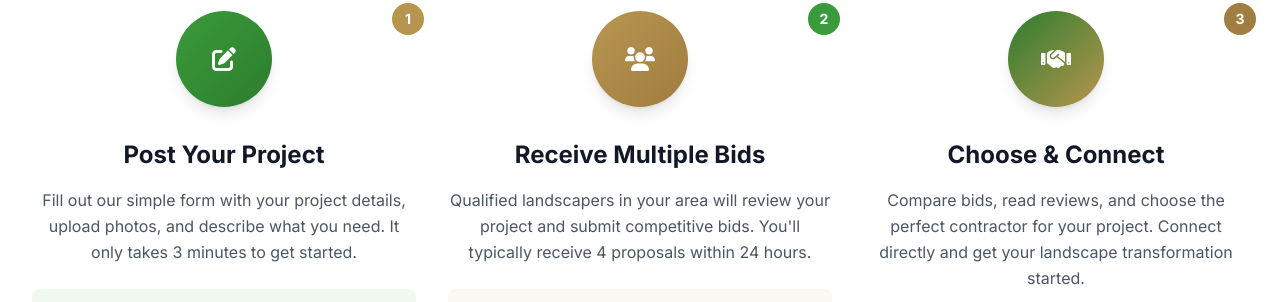
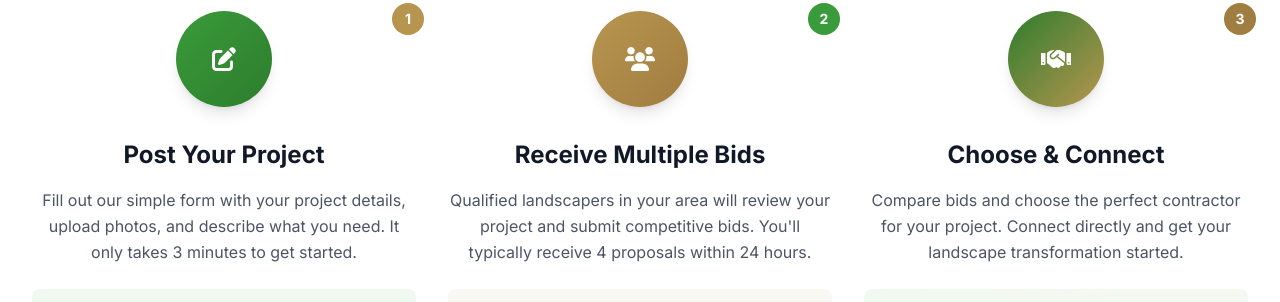
Before and after one commit to TitanBusinessPros/LandscapeBid-Pro, a plain HTML site: page index.html in a window 1280 px wide. Shown: the part 1056-1358 px from the top of the page. Drawn offline with nearby package versions, Linux system fonts and the light colour scheme.

Commit message:
Visual edit in OnSpace

```diff
--- a/index.html
+++ b/index.html
@@ -211,7 +211,7 @@
                     </div>
                     <h3 class="text-2xl font-bold text-gray-900 mb-4">Choose &amp; Connect</h3>
                     <p class="text-gray-600 leading-relaxed">
-                        Compare bids, read reviews, and choose the perfect contractor for your project.
+                        Compare bids and choose the perfect contractor for your project.
                         Connect directly and get your landscape transformation started.
                     </p>
                     <div class="mt-6 p-4 bg-gradient-to-br from-forest-50 to-earth-50 rounded-lg">
@@ -2263,5 +2263,6 @@
 <script>window.onload=function(){var d=document.createElement("div");d.id="aionspaceLoadFinished";document.body.appendChild(d);};</script>
 <script>window.onload=function(){var d=document.createElement("div");d.id="aionspaceLoadFinished";document.body.appendChild(d);};</script>
 <script>window.onload=function(){var d=document.createElement("div");d.id="aionspaceLoadFinished";document.body.appendChild(d);};</script>
+<script>window.onload=function(){var d=document.createElement("div");d.id="aionspaceLoadFinished";document.body.appendChild(d);};</script>
 <script>window.onload=function(){var d=document.createElement("div");d.id="aionspaceLoadFinished";document.body.appendChild(d);};</script></body>
 </html>
```
